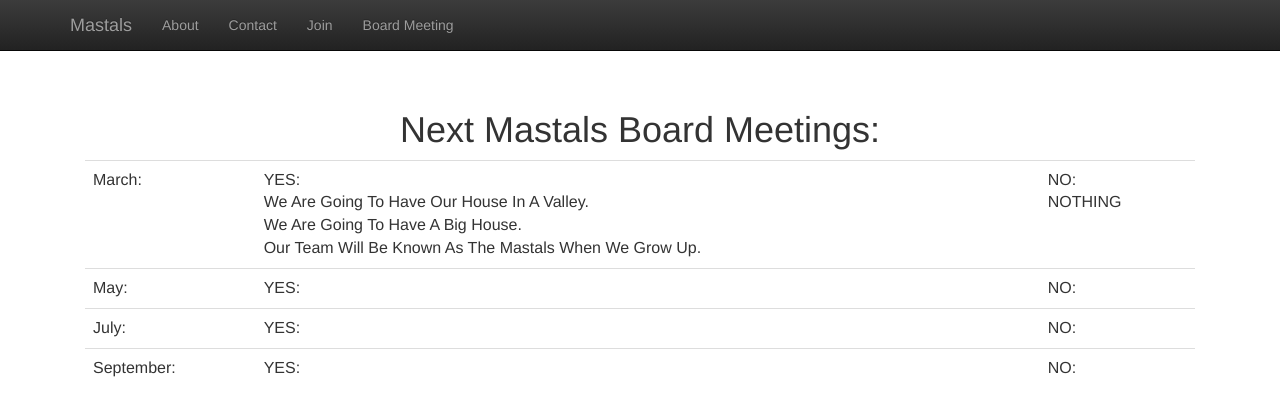
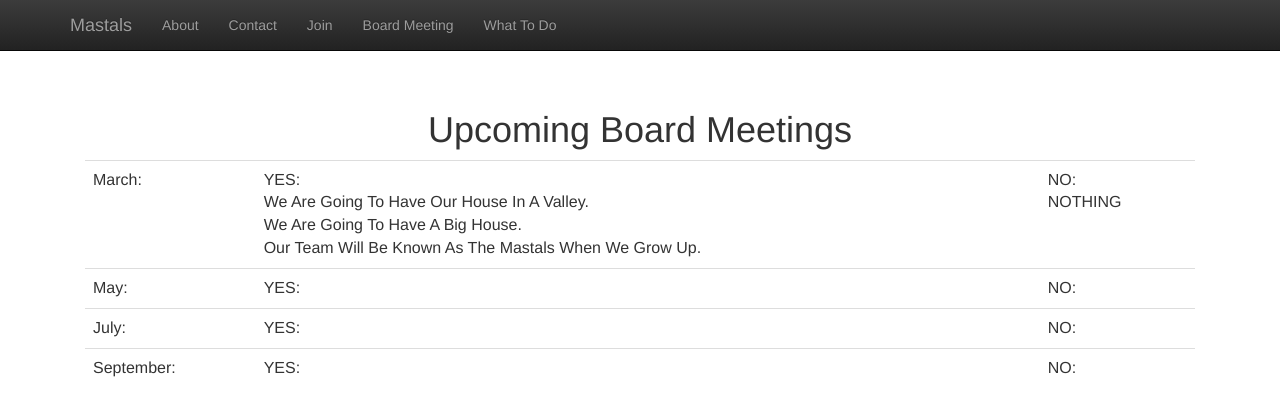
Before and after one commit to mastals/mastals.github.io, a Jekyll site: the page built from board-meetings/index.html, in a window 1280 px wide. Shown: the top 416 px of the page. Built offline with Jekyll 4.4.1, drawn with Linux system fonts in a browser that asks for light colours; nearby versions of some CDN libraries.

Commit message:
Update index.html

```diff
--- a/board-meetings/index.html
+++ b/board-meetings/index.html
@@ -1,44 +1,6 @@
-<html>
-
-  <head>
-
-    <!-- Latest compiled and minified CSS -->
-    <link rel="stylesheet" href="https://maxcdn.bootstrapcdn.com/bootstrap/3.3.6/css/bootstrap.min.css" integrity="sha384-1q8mTJOASx8j1Au+a5WDVnPi2lkFfwwEAa8hDDdjZlpLegxhjVME1fgjWPGmkzs7" crossorigin="anonymous">
-    <link rel="stylesheet" href="/starter-template.css">
-
-    <!-- Optional theme -->
-    <link rel="stylesheet" href="https://maxcdn.bootstrapcdn.com/bootstrap/3.3.6/css/bootstrap-theme.min.css" integrity="sha384-fLW2N01lMqjakBkx3l/M9EahuwpSfeNvV63J5ezn3uZzapT0u7EYsXMjQV+0En5r" crossorigin="anonymous">
-  </head>
-
-  <body>
-
-    <nav class="navbar navbar-inverse navbar-fixed-top">
-      <div class="container">
-        <div class="navbar-header">
-          <button type="button" class="navbar-toggle collapsed" data-toggle="collapse" data-target="#navbar" aria-expanded="false" aria-controls="navbar">
-            <span class="sr-only">Toggle navigation</span>
-            <span class="icon-bar"></span>
-            <span class="icon-bar"></span>
-            <span class="icon-bar"></span>
-          </button>
-          <a class="navbar-brand" href="/">Mastals</a>
-        </div>
-        <div id="navbar" class="collapse navbar-collapse">
-          <ul class="nav navbar-nav">
-            <li><a href="/about.html">About</a></li>
-            <li><a href="/contact.html">Contact</a></li>
-            <li><a href="/join.html">Join</a></li>
-            <li><a href="/board-meeting.html">Board Meeting</a></li>
-          </ul>
-        </div><!--/.nav-collapse -->
-      </div>
-    </nav>
-
-    <div class="container">
-
-      <div class="starter-template">
-        <h1>Next Mastals Board Meetings:</h1>
-        <p class="lead">
+---
+title: Upcoming Board Meetings
+---
 
         <table class="table">
           <tr>
```
Also changed, not shown: other parts of board-meetings/index.html (+0 -16 lines).
